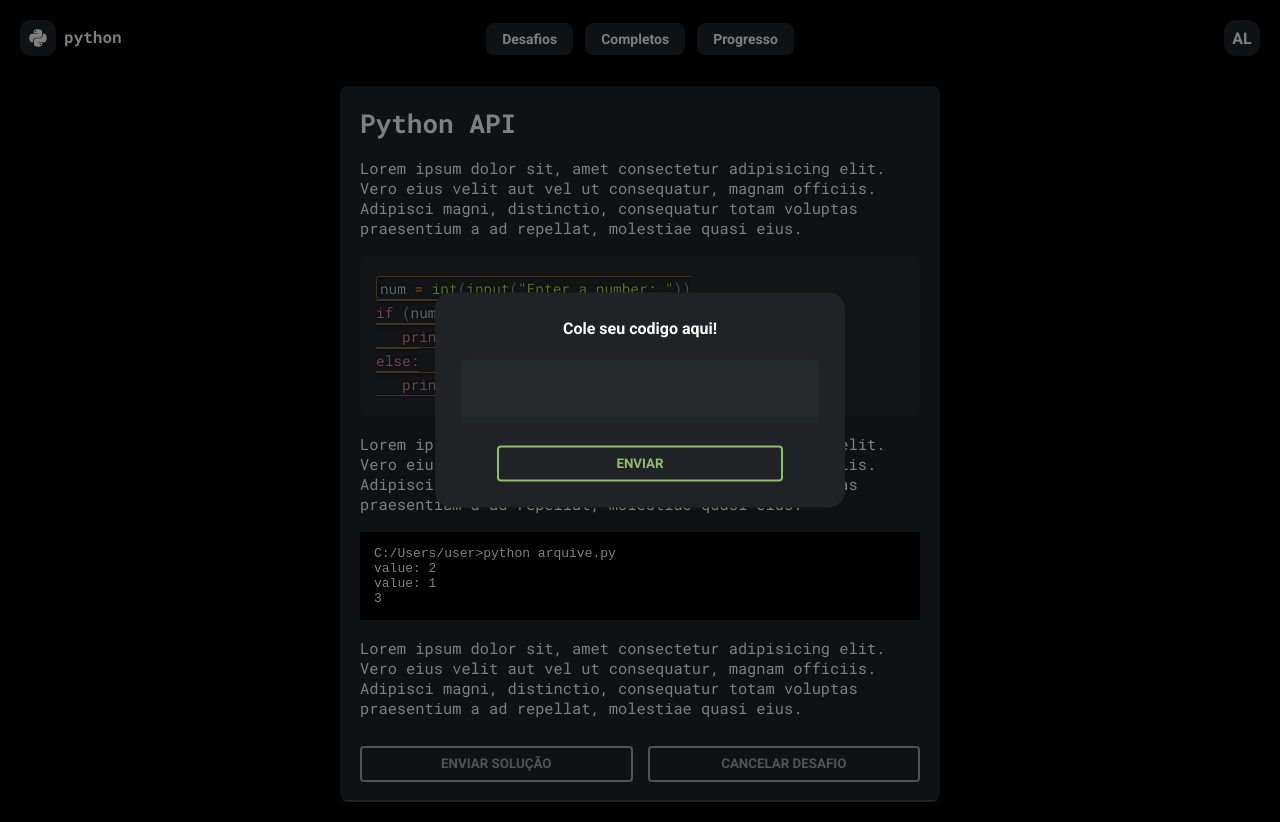
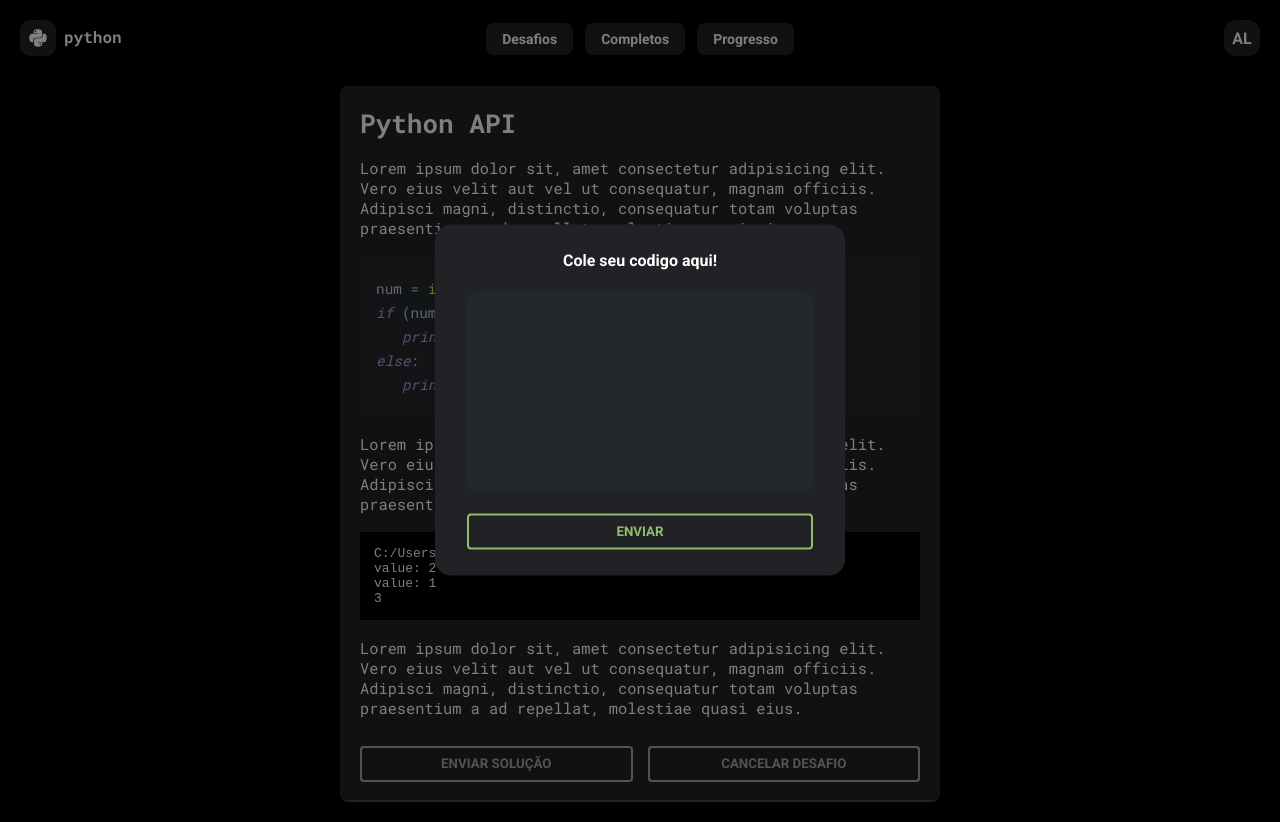
Before and after one commit to nogw/studying-plat, a Next.js app: page /desafio/1 in a window 1280 px wide. Both pictures are taken after a click on the button "ENVIAR SOLUÇÃO". Built offline with nearby package versions, Linux system fonts and the light colour scheme.

Commit message:
(feat) code send

```diff
--- a/src/components/Challenge/index.tsx
+++ b/src/components/Challenge/index.tsx
@@ -10,14 +10,6 @@ import { Prism as SyntaxHighlighter } from "react-syntax-highlighter"
 import ReactMarkdown from 'react-markdown'
 import { BackgroundToNavMobile } from '../Navbar/styles';
 import { useState } from 'react';
-import materialOceanic from '../CodeBlock/theme'
-
-import Editor from 'react-simple-code-editor';
-
-import { highlight, languages } from 'prismjs';
-import 'prismjs/components/prism-markup';
-import 'prismjs/components/prism-python';
-import 'prismjs/themes/prism-dark.css';
 
 const markdown = `
   # Python API
@@ -39,46 +31,24 @@ const markdown = `
 `
 
 const ModalCancelChallenge = () => {
-  const [code, setCode] = useState("")
   return (
     <ModalCancelChallengeContainer>
       <h1>voce tem certeza que deseja cancelar o desafio?</h1>
-      <Editor
-        className="editor"
-        value={code}
-        defaultValue={code}
-        onValueChange={code => setCode(code)}
-        highlight={code => highlight(code, languages.markup, 'markup')}
-        padding={15}
-      />
       <button>CANCELAR</button>
     </ModalCancelChallengeContainer>
   )
 }
 
-const ModalSendCode = () => {
-  const [content, setContent] = useState("")
-
-	const onCodeChange = (codeString) => {
-		setContent(codeString);
-	}
-
+const ModalSendCode = ({ code, setCode }) => {
   return (
     <ModalToSendCodeSolution>
       <h1>Cole seu codigo aqui!</h1>
-      <div
-        className="code"
-      >
-        <SyntaxHighlighter
-          style={materialOceanic}
-          language="python"
-          spellcheck="false"
-          contentEditable="true"
-          onChange={(e: any) => onCodeChange(e.target.value)}
-        >
-          {content}
-        </SyntaxHighlighter>
-      </div>
+        <textarea
+          className="code"
+          spellCheck="false"
+          value={code}
+          onChange={(e: any) => setCode(e.target.value)}
+        />
       <button>ENVIAR</button>
     </ModalToSendCodeSolution>
   )
@@ -87,6 +57,7 @@ const ModalSendCode = () => {
 function Challenge() {
   const [show, setShow] = useState(false)
   const [showCode, setShowCode] = useState(false)
+  const [code, setCode] = useState("")
 
   return (
     <>
@@ -97,7 +68,7 @@ function Challenge() {
       }
       {
         showCode && (
-          <ModalSendCode/>
+          <ModalSendCode code={code} setCode={setCode}/>
         )
       }
       <Container>
--- a/src/components/Challenge/styles.ts
+++ b/src/components/Challenge/styles.ts
@@ -125,7 +125,7 @@ export const ModalToSendCodeSolution = styled.div`
   align-items: center;
   justify-content: center;
   flex-direction: column;
-  padding: 26px;
+  padding: 26px 32px;
   width: 410px;
 
   h1 {
@@ -139,7 +139,7 @@ export const ModalToSendCodeSolution = styled.div`
     cursor: pointer;
     border-radius: 4px;
     outline: none;
-    width: 80%;
+    width: 100%;
 
     font-family: Roboto;
     color: #90be6d;
@@ -150,7 +150,15 @@ export const ModalToSendCodeSolution = styled.div`
 
   .code {
     outline: none;
+    resize: none;
+    background-color: #25282b;
+    border: none;
+    border-radius: 8px;
+    padding: 20px;
     width: 100%;
+    min-height: 200px;
+    color: #fff;
+    font-size: 16px;
   }
 
   @media screen and (max-width: 450px) {
```
